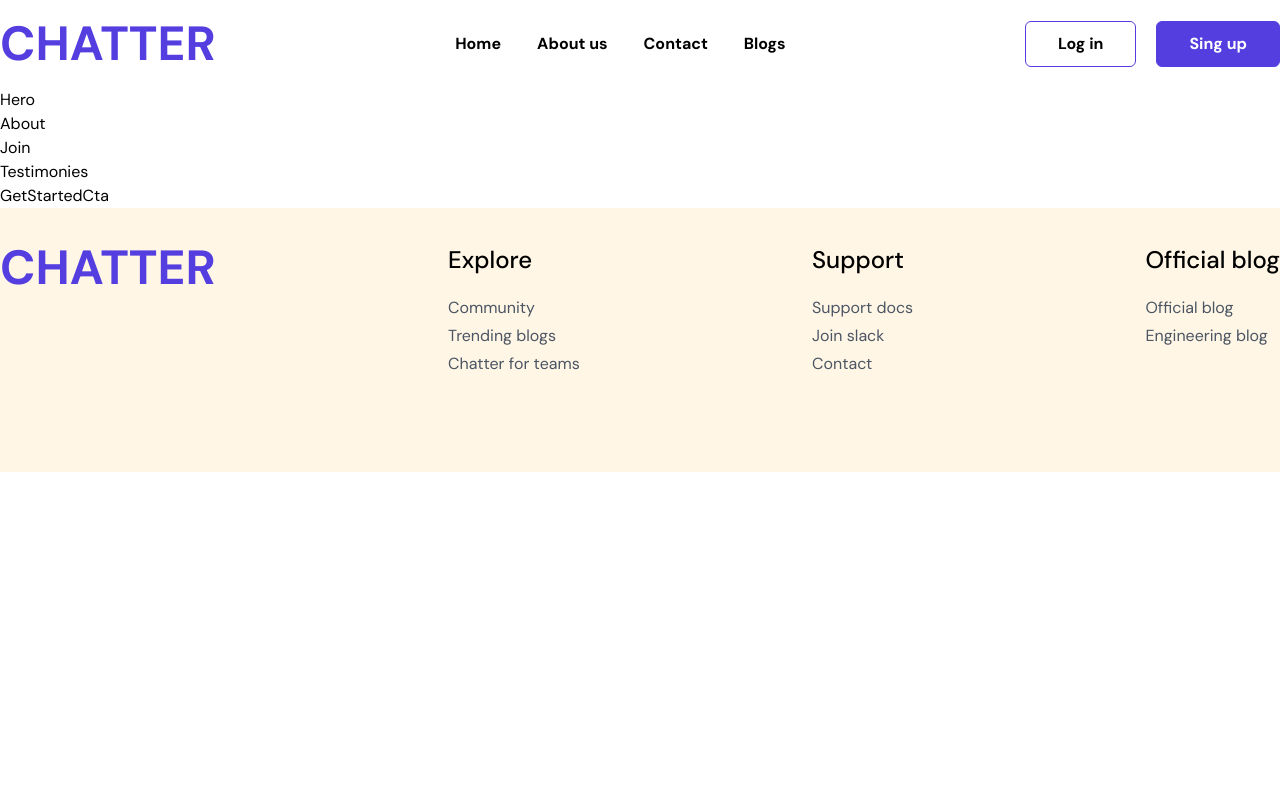
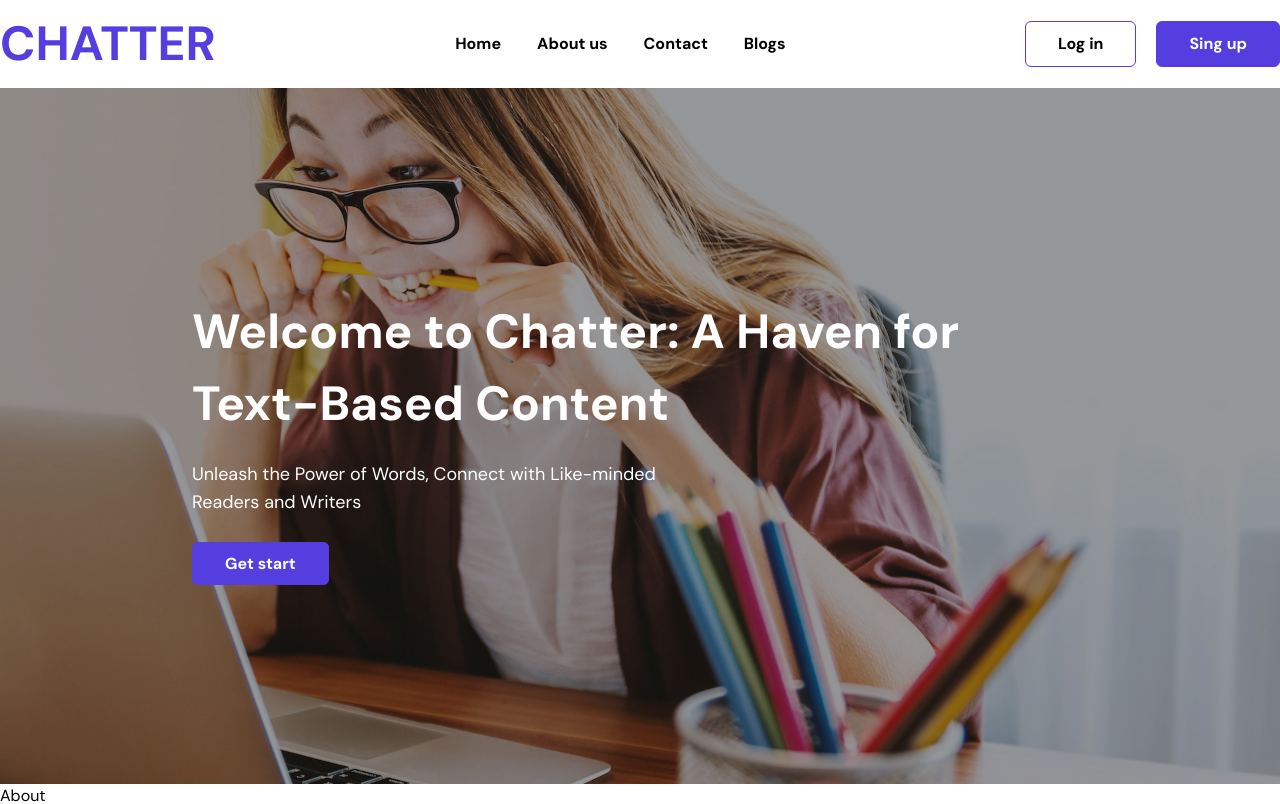
Before and after one commit to Safoah91/chatter, a React (Create React App) app: page / in a window 1280 px wide. Shown: the top 804 px of the page. Built offline with nearby package versions, Linux system fonts and the light colour scheme.

Commit message:
add home hero section

```diff
--- a/src/pages/home/components/hero.tsx
+++ b/src/pages/home/components/hero.tsx
@@ -1,5 +1,24 @@
+import Button from "components/button";
+
 const Hero = () => {
-  return <div>Hero</div>;
+  return (
+    <>
+      <section id="hero">
+        <div id="overlay" className="py-52">
+          <div className="max-w-4xl mx-auto">
+            <h1 className="text-5xl text-white leading-normal font-bold pb-5">
+              Welcome to Chatter: A Haven for Text-Based Content
+            </h1>
+            <p className="text-white text-lg md:max-w-lg mb-9">
+              Unleash the Power of Words, Connect with Like-minded Readers and
+              Writers
+            </p>
+            <Button type="primary-link" text="Get start" link="/" />
+          </div>
+        </div>
+      </section>
+    </>
+  );
 };
 
 export default Hero;
```
